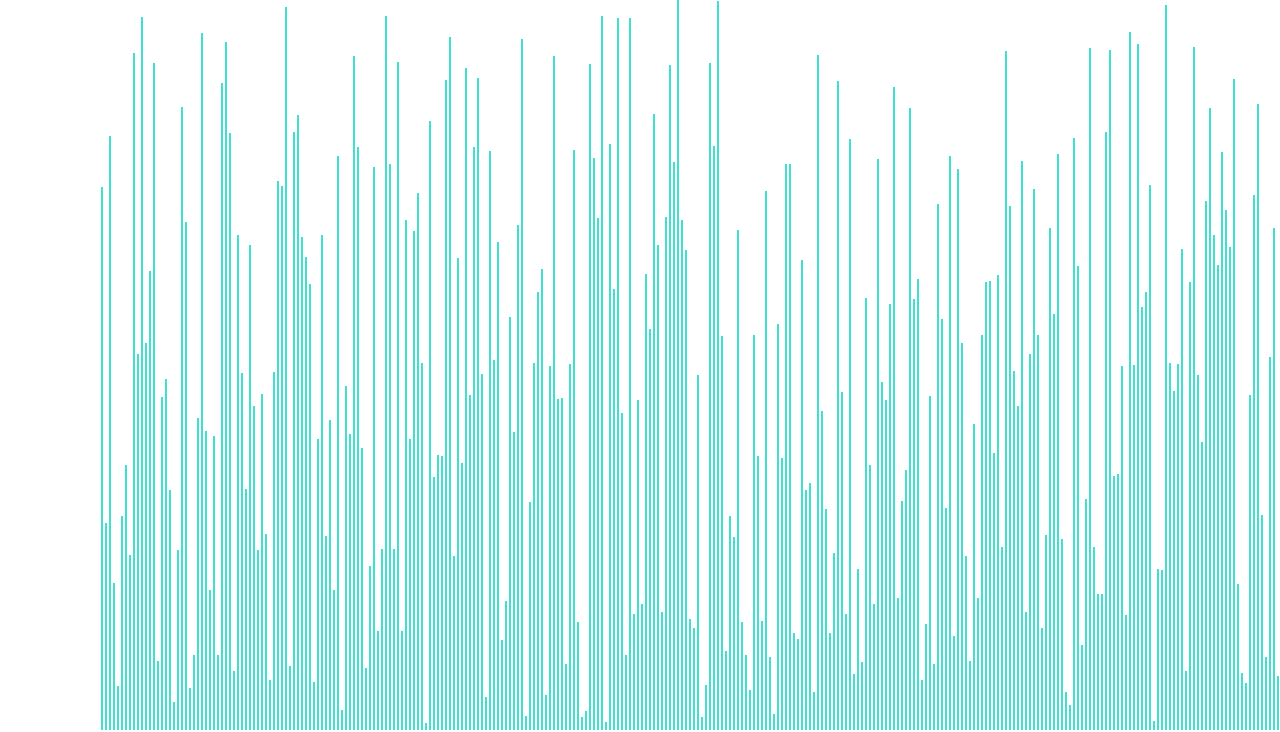
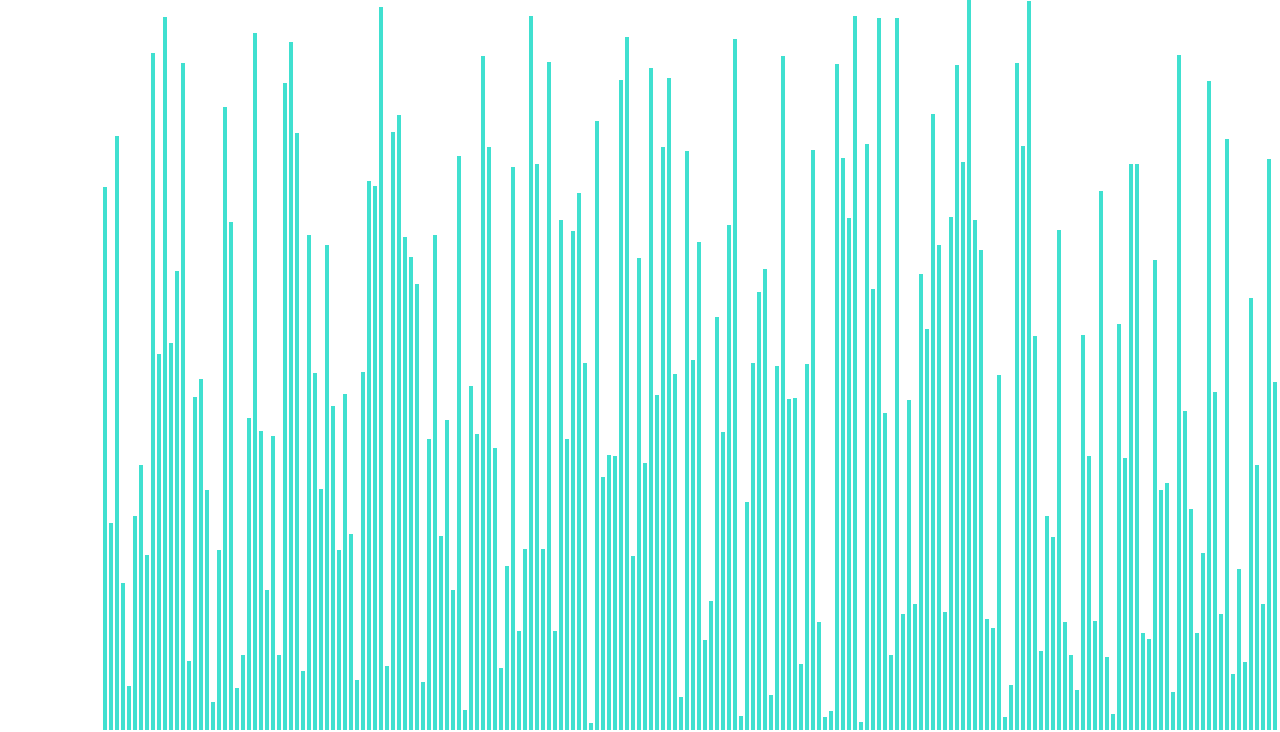
Before and after one commit to pburslemjr/pburslemjr.github.io, a React (Create React App) app: page / in a window 1280 px wide. Shown: the top 732 px of the page. Built offline with nearby package versions, Linux system fonts and the light colour scheme.

Commit message:
made width longer

```diff
--- a/src/Go/Go.css
+++ b/src/Go/Go.css
@@ -5,7 +5,7 @@
   }
 
   .array-bar {
-    width: 2px;
+    width: 4px;
     display: inline-block;
     margin: 0 1px;
   }
```
